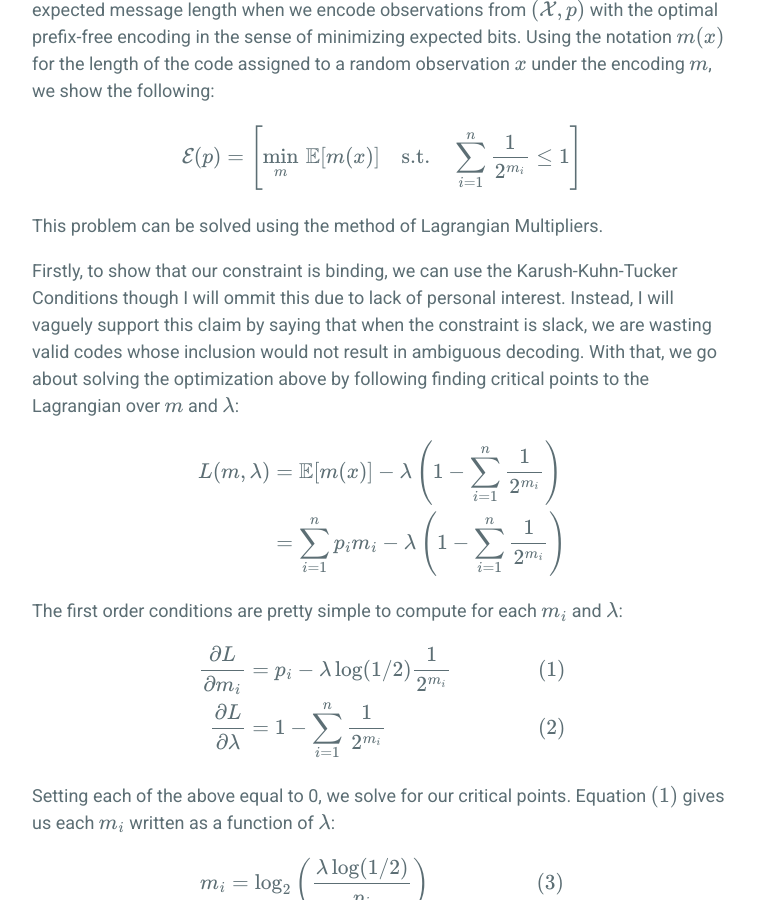
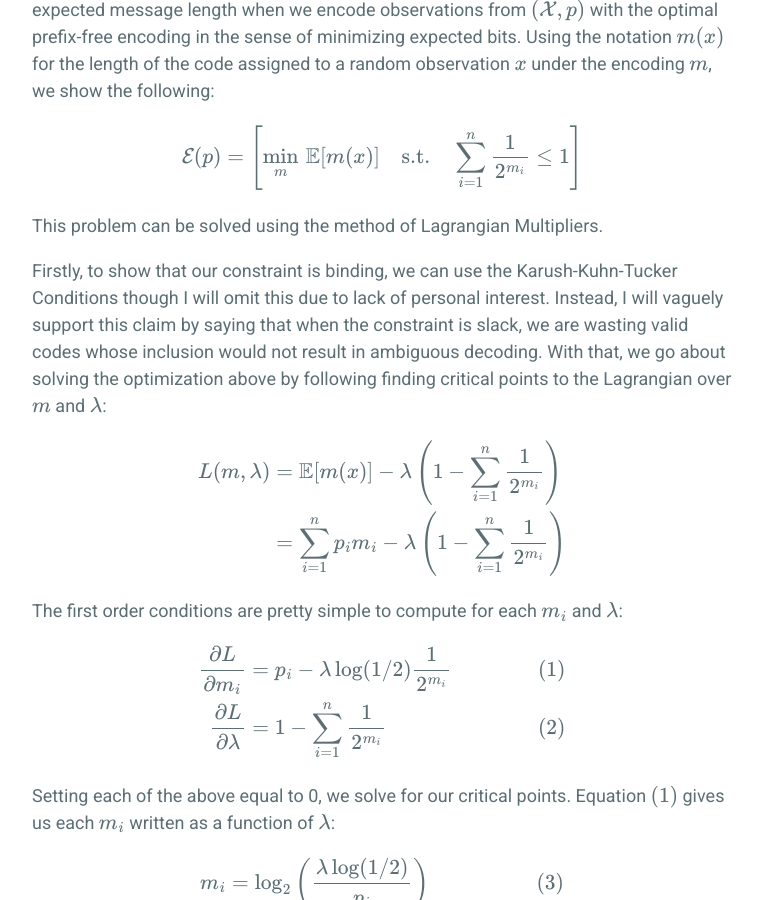
Before and after one commit to frankwang95/frankwang95.github.io, a Jekyll site: the page built from _posts/2018-02-14-17_shannon-entropy-proof.md, in a window 1280 px wide and 900 px high, scrolled down 3019 px. Shown: the whole window, without its empty margins (258-1020 px from the left). Built offline with Jekyll 4.4.1, drawn with Linux system fonts in a browser that asks for light colours; formulas are drawn with MathJax 3; some of the changed text lies outside the part shown.

Commit message:
Fixed more typoes

```diff
--- a/_posts/2018-02-14-17_shannon-entropy-proof.md
+++ b/_posts/2018-02-14-17_shannon-entropy-proof.md
@@ -51,7 +51,7 @@ Having established the fundamental constraint which characterizes prefix encodin
 
 This problem can be solved using the method of Lagrangian Multipliers.
 
-Firstly, to show that our constraint is binding, we can use the Karush-Kuhn-Tucker Conditions though I will ommit this due to lack of personal interest. Instead, I will vaguely support this claim by saying that when the constraint is slack, we are wasting valid codes whose inclusion would not result in ambiguous decoding. With that, we go about solving the optimization above by following finding critical points to the Lagrangian over $$m$$ and $$\lambda$$:
+Firstly, to show that our constraint is binding, we can use the Karush-Kuhn-Tucker Conditions though I will omit this due to lack of personal interest. Instead, I will vaguely support this claim by saying that when the constraint is slack, we are wasting valid codes whose inclusion would not result in ambiguous decoding. With that, we go about solving the optimization above by following finding critical points to the Lagrangian over $$m$$ and $$\lambda$$:
 
   $$\begin{align}
   L(m, \lambda) &= \mathbb{E}[m(x)] - \lambda \left(1 - \sum_{i=1}^n \frac{1}{2^{m_i}}\right) \\
```
Also changed, not shown: other parts of _posts/2018-02-14-17_shannon-entropy-proof.md (+1 -1 lines).
